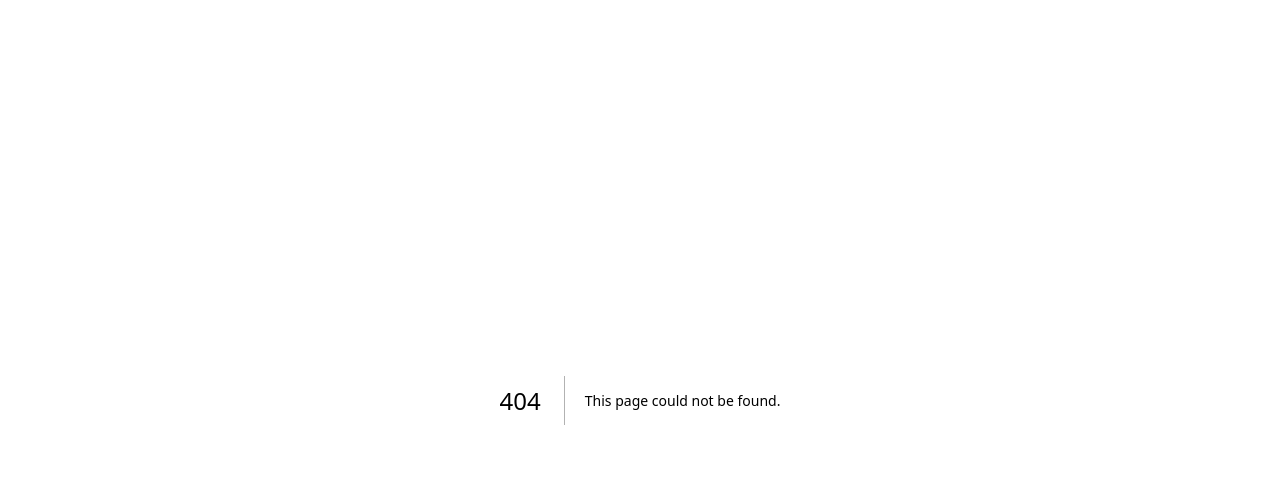
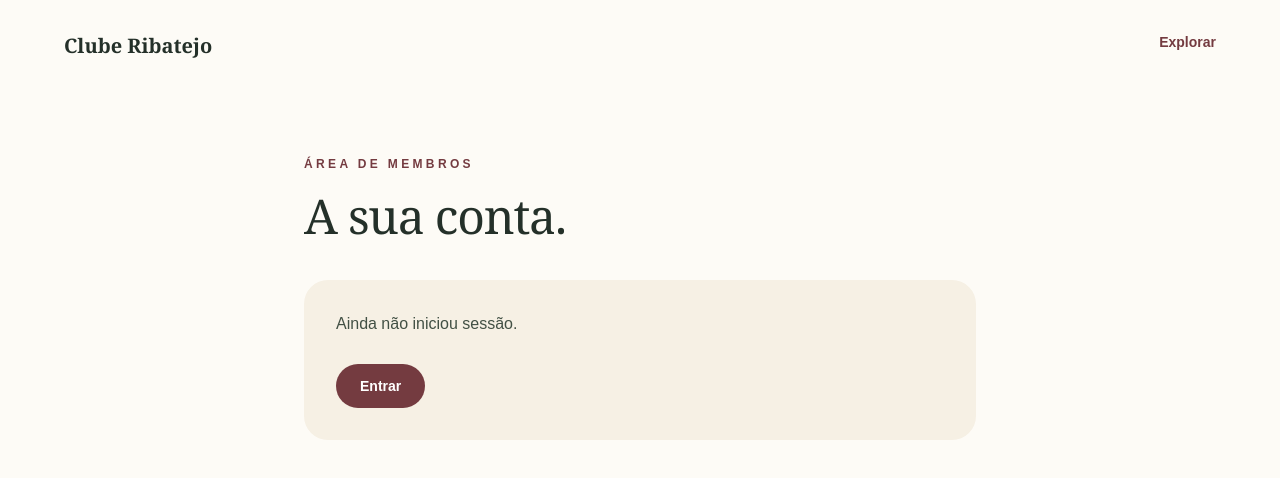
Before and after one commit to Maxwellsan91/ClubeDaqui, a Next.js app in the folder apps/web/: page /conta in a window 1280 px wide. Before the commit this address had no page. Shown: the top 478 px of the page. Built offline with nearby package versions, Linux system fonts and the light colour scheme; no server answers.

Commit message:
feat: add member account session page

```diff
--- /dev/null
+++ b/apps/web/src/app/conta/page.tsx
@@ -0,0 +1,71 @@
+"use client";
+
+import Link from "next/link";
+import { useEffect, useState } from "react";
+import { createClient } from "@/lib/supabase/client";
+
+export default function AccountPage() {
+  const [email, setEmail] = useState<string>();
+  const [loading, setLoading] = useState(true);
+  useEffect(() => {
+    createClient()
+      .auth.getUser()
+      .then(({ data }) => setEmail(data.user?.email ?? undefined))
+      .finally(() => setLoading(false));
+  }, []);
+  async function signOut() {
+    await createClient().auth.signOut();
+    window.location.href = "/";
+  }
+  return (
+    <main className="min-h-screen px-6 py-8 sm:px-10 lg:px-16">
+      <header className="mx-auto flex max-w-7xl justify-between">
+        <Link
+          href="/"
+          className="font-display text-xl font-semibold text-olive-900"
+        >
+          Clube Ribatejo
+        </Link>
+        <Link href="/explorar" className="text-wine-700 text-sm font-semibold">
+          Explorar
+        </Link>
+      </header>
+      <section className="mx-auto max-w-2xl py-24">
+        <p className="text-wine-700 text-xs font-semibold tracking-[0.28em] uppercase">
+          Área de membros
+        </p>
+        <h1 className="font-display mt-5 text-5xl tracking-tight text-olive-900">
+          A sua conta.
+        </h1>
+        {loading ? (
+          <p className="mt-8 text-olive-700">A carregar sessão…</p>
+        ) : email ? (
+          <div className="bg-cream-100 mt-10 rounded-3xl p-8">
+            <p className="text-sm text-olive-700">Sessão iniciada com</p>
+            <p className="mt-2 text-lg font-semibold text-olive-900">{email}</p>
+            <p className="mt-8 text-sm leading-6 text-olive-700">
+              Em breve poderá consultar os seus benefícios e resgates nesta
+              área.
+            </p>
+            <button
+              onClick={signOut}
+              className="mt-7 rounded-full bg-olive-900 px-6 py-3 text-sm font-semibold text-white"
+            >
+              Terminar sessão
+            </button>
+          </div>
+        ) : (
+          <div className="bg-cream-100 mt-10 rounded-3xl p-8">
+            <p className="text-olive-700">Ainda não iniciou sessão.</p>
+            <Link
+              href="/entrar"
+              className="bg-wine-700 mt-7 inline-block rounded-full px-6 py-3 text-sm font-semibold text-white"
+            >
+              Entrar
+            </Link>
+          </div>
+        )}
+      </section>
+    </main>
+  );
+}
--- a/apps/web/src/app/page.tsx
+++ b/apps/web/src/app/page.tsx
@@ -20,8 +20,8 @@ export default function HomePage() {
           Clube Ribatejo
         </p>
         <div className="flex items-center gap-4">
-          <Link href="/entrar" className="text-wine-700 text-sm font-semibold">
-            Entrar
+          <Link href="/conta" className="text-wine-700 text-sm font-semibold">
+            Minha conta
           </Link>
           <Link
             href="/parceiros"
```
